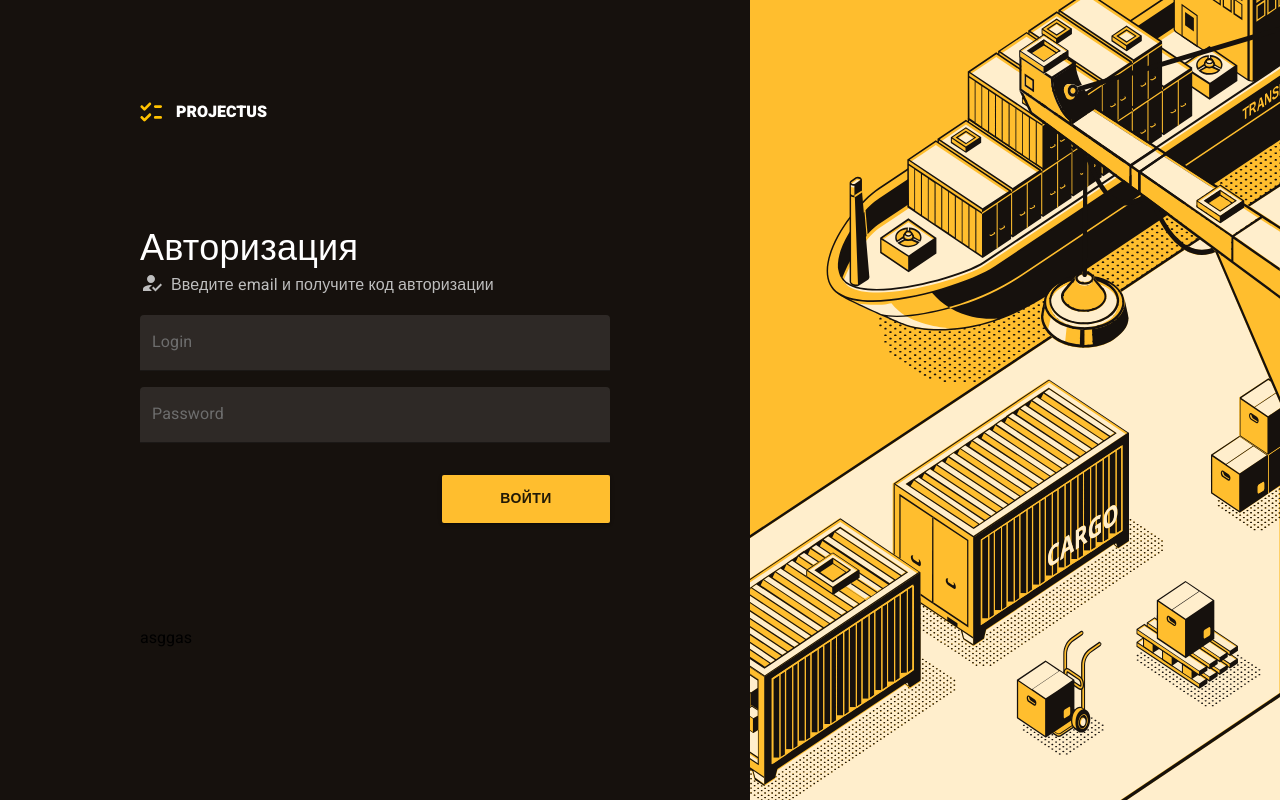
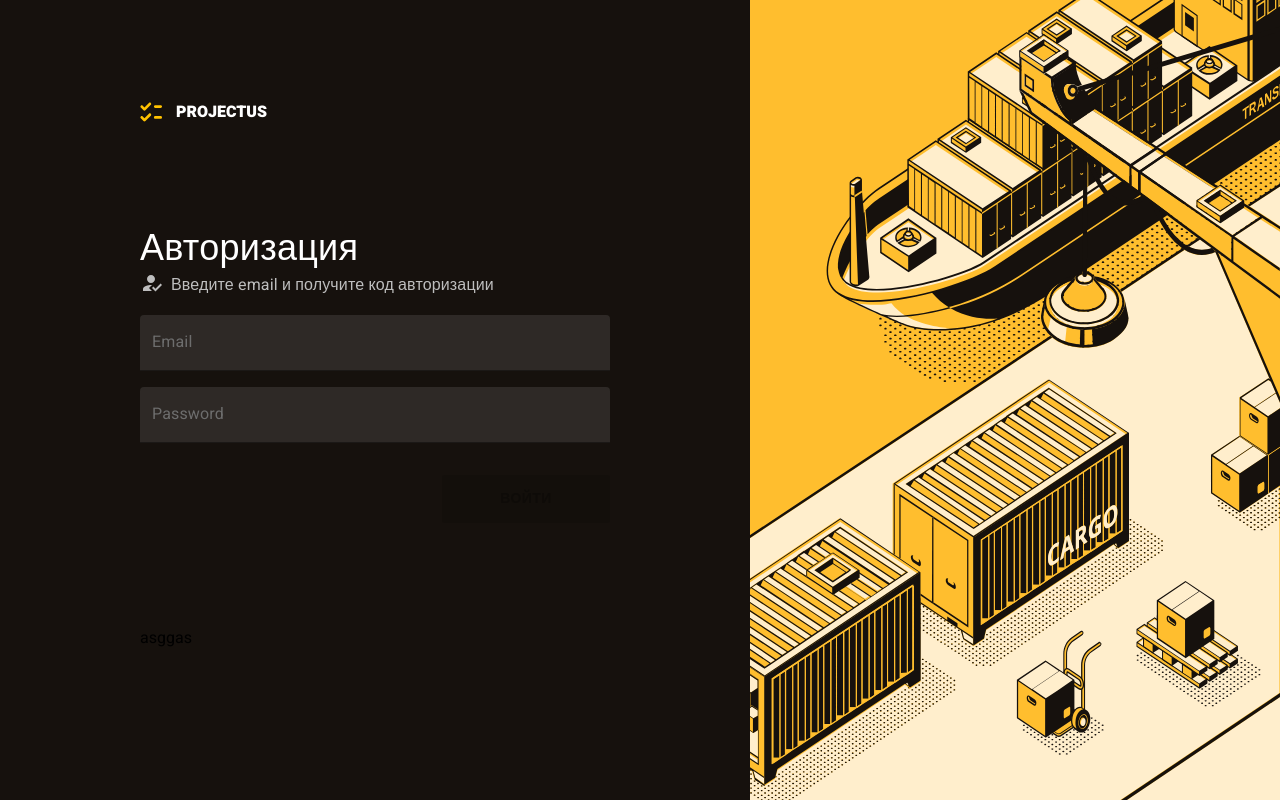
Before and after one commit to felzer121/task, a React (Create React App) app: page /auth in a window 1280 px wide. Built offline with nearby package versions, Linux system fonts and the light colour scheme; no server answers.

Commit message:
Validate register form

```diff
--- /dev/null
+++ b/src/components/validate/validate.ts
@@ -0,0 +1,11 @@
+
+export const validate = (fieldName:string, value: string) : {isValid: boolean | null, error?: string} => {
+    switch(fieldName) {
+        case 'email' :
+            if(value.length === 0) return {isValid: null}
+            const regexpEmail = /^\w+([\.-]?\w+)*@\w+([\.-]?\w+)*(\.\w{2,3})+$/;
+            return regexpEmail.test(String(value)) ? {isValid: true} : {isValid: false, error: 'email not valid'}
+        default :
+            return {isValid: true}
+    }
+}
--- a/src/pages/Auth/index.tsx
+++ b/src/pages/Auth/index.tsx
@@ -1,17 +1,34 @@
-import React, { useState } from 'react';
+import React, { useState } from 'react'
 import './style.scss'
-import { useNavigate } from 'react-router-dom';
-import { authUser } from '../../services/user';
-import { useAuth } from "../../store/auth";
-import { AuthFon } from '../../components/AuthFon';
-import HowToRegIcon from '@mui/icons-material/HowToReg';
-import { Box, Button, FilledInput, FormControl, InputLabel, TextField, Typography } from '@mui/material';
-import { styled } from '@mui/material/styles';
+import { useNavigate } from 'react-router-dom'
+import { authUser } from '../../services/user'
+import { useAuth } from '../../store/auth'
+import { AuthFon } from '../../components/AuthFon'
+import HowToRegIcon from '@mui/icons-material/HowToReg'
+import {
+  Box,
+  Button,
+  FilledInput,
+  FormControl,
+  FormHelperText,
+  InputLabel,
+  Tooltip,
+  Typography
+} from '@mui/material'
+import { styled } from '@mui/material/styles'
+import { validate } from '../../components/validate/validate'
+
 interface authField {
   email: string
   password: string
 }
 
+interface validAuthField {
+  [key: string]: {
+    isValid: null | boolean
+    error?: string
+  }
+}
 
 const DarkFilled = styled(FilledInput)({
   '&': {
@@ -21,92 +38,154 @@ const DarkFilled = styled(FilledInput)({
   '&:hover': {
     backgroundColor: 'rgba(255, 255, 255, 0.2)'
   },
-  '&:after' : {
+  '&:after': {
     borderBottom: '2px solid #FFBE2E'
   },
   '&.Mui-focused': {
     backgroundColor: 'rgba(255, 255, 255, 0.2)'
-  },
-});
-
+  }
+})
 
 const Auth = () => {
-  const navigate = useNavigate();
-  const [authField, setAuthField] = useState<authField>({email: '', password: ''})
+  const navigate = useNavigate()
+
+  const [authField, setAuthField] = useState<authField>({ email: '', password: '' })
+  const [validateField, setValidateField] = useState<validAuthField>({
+    email: { isValid: null },
+    password: { isValid: null }
+  })
   const [error, setError] = useState('')
-  const { currentUser } = useAuth();
-
-  const shipRef = React.useRef<any>();
+  const { currentUser } = useAuth()
 
   React.useEffect(() => {
-    !!currentUser && navigate("/home")
+    !!currentUser && navigate('/home')
   }, [])
+
+  const handleValidField = (type: 'email' | 'password', value: string) => {
+    const valid = validate(type, value)
+    if (valid?.isValid) {
+      setValidateField({ ...validateField, [type]: { isValid: valid.isValid } })
+    } else {
+      setValidateField({ ...validateField, [type]: { isValid: valid.isValid, error: valid?.error } })
+    }
+  }
 
   const authentication = async () => {
     try {
       await authUser(authField.email, authField.password).then(e => console.log(e))
-      navigate("/dashboard");
+      navigate('/dashboard')
     } catch (error) {
       setError(typeof error === 'string' ? error : '')
     }
   }
+
   return (
     <div className='auth'>
       <div className='auth__login'>
         <div className='auth__loginContainer'>
           <div>
             <a href='/' className='SideBar__logoLink'>
-            <svg width="23" height="20" viewBox="0 0 23 20" fill="none" xmlns="http://www.w3.org/2000/svg">
-              <path fillRule="evenodd" clipRule="evenodd" d="M8.90425 0.937311C9.43383 0.41043 10.2904 0.413132 10.8172 0.940013C11.3441 1.46689 11.3441 2.32341 10.8172 2.85029L5.41333 8.2542C5.14854 8.51629 4.80269 8.64869 4.45684 8.64869C4.11099 8.64869 3.76514 8.51629 3.50305 8.2515L0.801094 5.54955C0.274213 5.02266 0.274213 4.16615 0.801094 3.63926C1.32797 3.11238 2.18449 3.11238 2.71137 3.63926L4.45684 5.38743L8.90425 0.937311ZM8.90425 11.7451C9.43383 11.2182 10.2904 11.2209 10.8172 11.7478C11.3441 12.2747 11.3441 13.1312 10.8172 13.6581L5.41333 19.062C5.14854 19.3241 4.80269 19.4565 4.45684 19.4565C4.11099 19.4565 3.76514 19.3241 3.50305 19.062L0.801094 16.3601C0.274213 15.8332 0.274213 14.9767 0.801094 14.4498C1.32797 13.9229 2.18449 13.9229 2.71137 14.4498L4.45684 16.1952L8.90425 11.7451ZM20.6686 3.24478H15.2646C14.5189 3.24478 13.9137 3.85002 13.9137 4.59576C13.9137 5.34149 14.5189 5.94673 15.2646 5.94673H20.6686C21.4143 5.94673 22.0195 5.34149 22.0195 4.59576C22.0195 3.85002 21.4143 3.24478 20.6686 3.24478ZM15.2646 14.0526H20.6686C21.4143 14.0526 22.0195 14.6578 22.0195 15.4036C22.0195 16.1493 21.4143 16.7545 20.6686 16.7545H15.2646C14.5189 16.7545 13.9137 16.1493 13.9137 15.4036C13.9137 14.6578 14.5189 14.0526 15.2646 14.0526Z" fill="#FFC200"/>
+              <svg
+                width='23'
+                height='20'
+                viewBox='0 0 23 20'
+                fill='none'
+                xmlns='http://www.w3.org/2000/svg'>
+                <path
+                  fillRule='evenodd'
+                  clipRule='evenodd'
+                  d='M8.90425 0.937311C9.43383 0.41043 10.2904 0.413132 10.8172 0.940013C11.3441 1.46689 11.3441 2.32341 10.8172 2.85029L5.41333 8.2542C5.14854 8.51629 4.80269 8.64869 4.45684 8.64869C4.11099 8.64869 3.76514 8.51629 3.50305 8.2515L0.801094 5.54955C0.274213 5.02266 0.274213 4.16615 0.801094 3.63926C1.32797 3.11238 2.18449 3.11238 2.71137 3.63926L4.45684 5.38743L8.90425 0.937311ZM8.90425 11.7451C9.43383 11.2182 10.2904 11.2209 10.8172 11.7478C11.3441 12.2747 11.3441 13.1312 10.8172 13.6581L5.41333 19.062C5.14854 19.3241 4.80269 19.4565 4.45684 19.4565C4.11099 19.4565 3.76514 19.3241 3.50305 19.062L0.801094 16.3601C0.274213 15.8332 0.274213 14.9767 0.801094 14.4498C1.32797 13.9229 2.18449 13.9229 2.71137 14.4498L4.45684 16.1952L8.90425 11.7451ZM20.6686 3.24478H15.2646C14.5189 3.24478 13.9137 3.85002 13.9137 4.59576C13.9137 5.34149 14.5189 5.94673 15.2646 5.94673H20.6686C21.4143 5.94673 22.0195 5.34149 22.0195 4.59576C22.0195 3.85002 21.4143 3.24478 20.6686 3.24478ZM15.2646 14.0526H20.6686C21.4143 14.0526 22.0195 14.6578 22.0195 15.4036C22.0195 16.1493 21.4143 16.7545 20.6686 16.7545H15.2646C14.5189 16.7545 13.9137 16.1493 13.9137 15.4036C13.9137 14.6578 14.5189 14.0526 15.2646 14.0526Z'
+                  fill='#FFC200'
+                />
               </svg>
               <span className='SideBar__logoHeader'>PROJECTUS</span>
             </a>
           </div>
           <div className='auth__loginContent'>
             <div className='auth__loginTitle'>
-              <Typography variant="h4" component="h4">Авторизация</Typography>
-              <Typography variant="subtitle1" sx={{display: 'flex'}} component="p">
-                <HowToRegIcon sx={{marginRight: '7px'}} />
+              <Typography variant='h4' component='h4'>
+                Авторизация
+              </Typography>
+              <Typography variant='subtitle1' sx={{ display: 'flex' }} component='p'>
+                <HowToRegIcon sx={{ marginRight: '7px' }} />
                 Введите email и получите код авторизации
               </Typography>
             </div>
             <div className='auth__loginForm'>
               <Box mt={2} mb={2}>
-                <FormControl sx={{width: '100%'}} variant="filled">
-                  <InputLabel htmlFor="login" color='primary' sx={{color: '#6D6D6D', fontFamily: 'Heebo'}}>Login</InputLabel>
-                  <DarkFilled required id="login" />
+                <FormControl
+                  sx={{ width: '100%' }}
+                  variant='filled'
+                  error={
+                    !validateField.email.isValid && validateField.email.isValid !== null
+                      ? true
+                      : false
+                  }>
+                  <InputLabel
+                    htmlFor='email'
+                    color='primary'
+                    sx={{ color: '#6D6D6D', fontFamily: 'Heebo' }}>
+                    Email
+                  </InputLabel>
+                  <DarkFilled
+                    value={authField.email}
+                    onChange={event => setAuthField({ ...authField, email: event.target.value })}
+                    required
+                    id='email'
+                    onBlur={event => handleValidField('email', event.target.value)}
+                  />
+                  {validateField?.email?.error && (
+                    <FormHelperText id='password'>{validateField.email.error}</FormHelperText>
+                  )}
                 </FormControl>
               </Box>
               <Box mt={2} mb={2}>
-                <FormControl sx={{width: '100%'}} variant="filled">
-                  <InputLabel htmlFor="login" color='primary' sx={{color: '#6D6D6D', fontFamily: 'Heebo'}}>Password</InputLabel>
-                  <DarkFilled required id="login" />
+                <FormControl
+                  sx={{ width: '100%' }}
+                  error={
+                    !validateField.password.isValid && validateField.password.isValid !== null
+                      ? true
+                      : false
+                  }
+                  variant='filled'>
+                  <InputLabel
+                    htmlFor='password'
+                    color='primary'
+                    sx={{ color: '#6D6D6D', fontFamily: 'Heebo' }}>
+                    Password
+                  </InputLabel>
+                  <DarkFilled
+                    type='password'
+                    value={authField.password}
+                    onChange={event => setAuthField({ ...authField, password: event.target.value })}
+                    required
+                    id='password'
+                    onBlur={event => handleValidField('password', event.target.value)}
+                  />
+                  {validateField?.password?.error && (
+                    <FormHelperText id='password'>{validateField.password.error}</FormHelperText>
+                  )}
                 </FormControl>
               </Box>
             </div>
             <div className='auth__loginControl'>
-              <Button variant="contained" className='auth__loginButton'>Войти</Button>
+              <Tooltip disableHoverListener={validateField.email.isValid && validateField.password.isValid ? true : false} title="fill the form">
+                <span>
+                  <Button variant='contained' disabled onClick={authentication} className='auth__loginButton'>
+                    Войти
+                  </Button>
+                </span>
+              </Tooltip>
             </div>
           </div>
-          <div>
-            asggas
-          </div>
+          <div>asggas</div>
         </div>
       </div>
       <div className='auth__background'>
         <AuthFon />
       </div>
-      {/* <div className='auth__modal'>
-        <div className='auth__block'>
-          <label htmlFor="email" className='auth__title'>Email</label>
-          <input type="text" id='email' value={authField.email} onChange={(event)=>{setAuthField({...authField, email: event.target.value})}} placeholder='email' />
-          <label htmlFor="password" className='auth__title'>Password</label>
-          <input type="text" id='password' onChange={(event)=>{setAuthField({...authField, password: event.target.value})}} placeholder='password' />
     </div>
-        <button className='auth__button' onClick={authentication}>Sign in</button>
-      </div> */}
-    </div>
-  );
-};
+  )
+}
 
-export { Auth };
+export { Auth }
```
Also changed, not shown: src/element/Button/Button.tsx (added, +18 -0 lines). Lines whose indentation alone changed are shown as unchanged.
